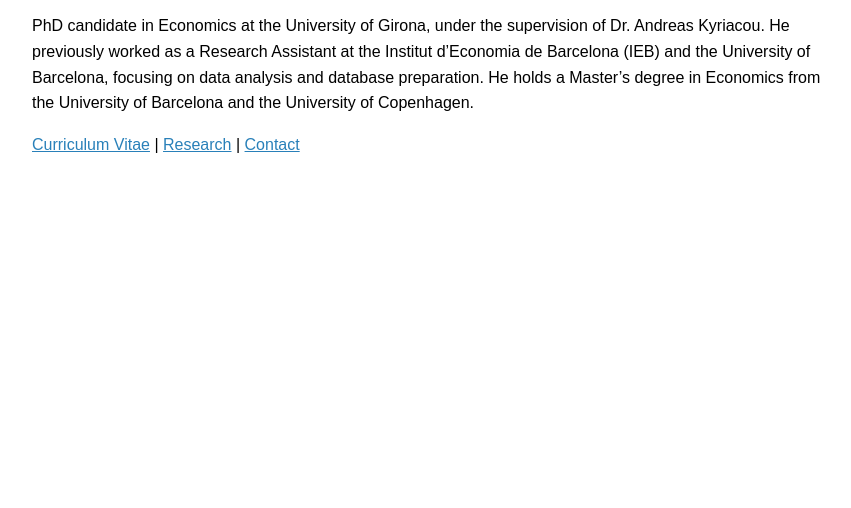
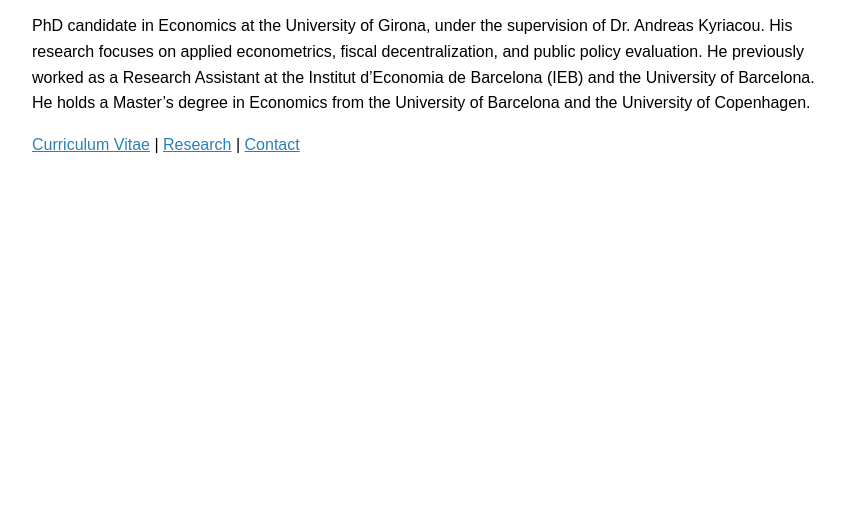
Before and after one commit to alejandrooporto/alejandrooporto.github.io, a plain HTML site: page index.html in a window 1280 px wide. Shown: the part 292-800 px from the top of the page, without its empty margins (8-859 px from the left). Drawn offline with Linux system fonts and the light colour scheme.

Commit message:
Update index.html

```diff
--- a/index.html
+++ b/index.html
@@ -16,7 +16,7 @@
   <img src="foto2.jpg" alt="Alejandro Oporto Velásquez">
   <h1>Alejandro Oporto Velásquez</h1>
   <p>
-    PhD candidate in Economics at the University of Girona, under the supervision of Dr. Andreas Kyriacou. He previously worked as a Research Assistant at the Institut d’Economia de Barcelona (IEB) and the University of Barcelona, focusing on data analysis and database preparation. He holds a Master’s degree in Economics from the University of Barcelona and the University of Copenhagen.
+    PhD candidate in Economics at the University of Girona, under the supervision of Dr. Andreas Kyriacou. His research focuses on applied econometrics, fiscal decentralization, and public policy evaluation. He previously worked as a Research Assistant at the Institut d’Economia de Barcelona (IEB) and the University of Barcelona. He holds a Master’s degree in Economics from the University of Barcelona and the University of Copenhagen.
   </p>
   <p><a href="cv.html">Curriculum Vitae</a> | <a href="research.html">Research</a> | <a href="contact.html">Contact</a></p>
 </body>
```
